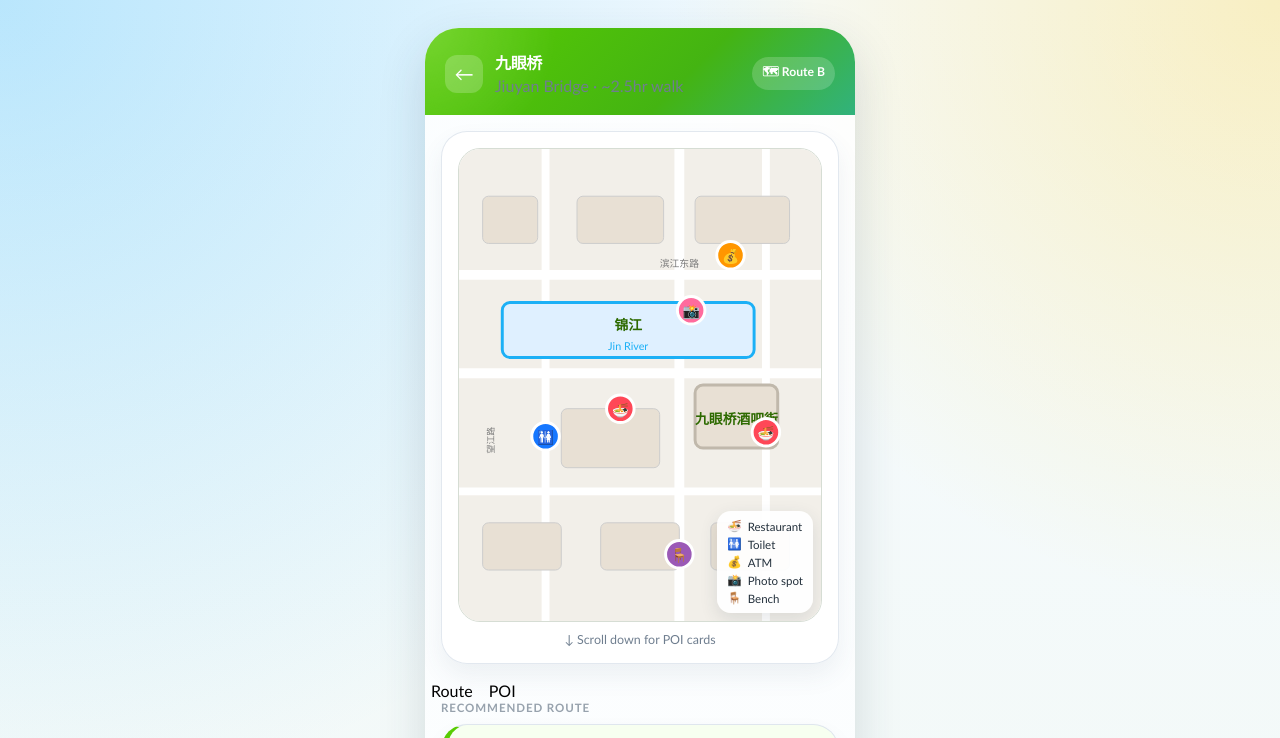
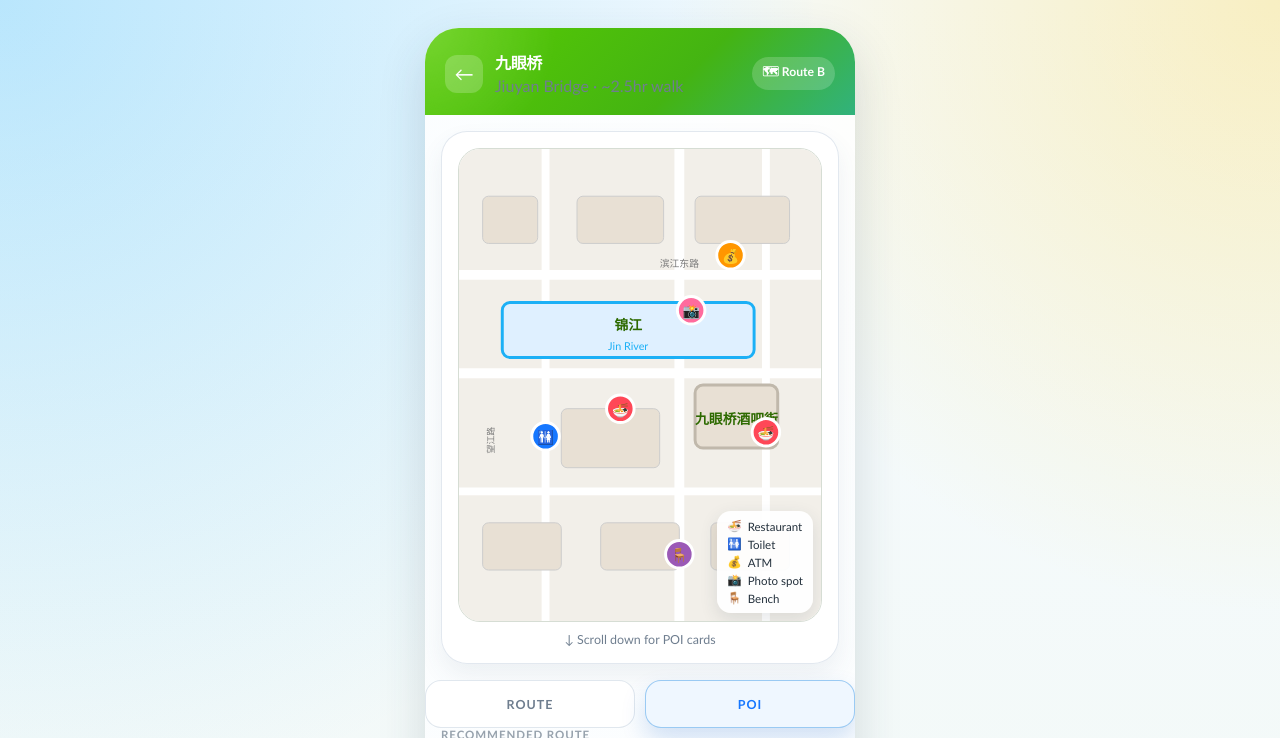
Before and after one commit to whyyyynot/china_travel, a website with bundled scripts: page districts/jiuyanqiao.html in a window 1280 px wide. Both pictures are taken after a click on the button "POI". Shown: the top 738 px of the page. Built offline with nearby package versions, Linux system fonts and the light colour scheme.

Commit message:
feat: style district map toggle toolbar

```diff
--- a/assets/site.css
+++ b/assets/site.css
@@ -643,6 +643,39 @@ button {
   height: auto;
 }
 
+.district-map-controls {
+  display: grid;
+  grid-template-columns: repeat(2, minmax(0, 1fr));
+  gap: 10px;
+  margin-top: 14px;
+}
+
+.district-map-toggle {
+  min-height: 48px;
+  border-radius: 16px;
+  border: 1.5px solid rgba(223, 230, 238, 0.95);
+  background: rgba(255, 255, 255, 0.92);
+  color: var(--muted);
+  font-size: 0.78rem;
+  font-weight: 800;
+  letter-spacing: 0.08em;
+  text-transform: uppercase;
+  transition: border 120ms ease, background 120ms ease, color 120ms ease,
+    transform 120ms ease;
+}
+
+.district-map-toggle:focus-visible,
+.district-map-toggle:hover {
+  border-color: var(--blue-dark);
+}
+
+.district-map-toggle--active {
+  border-color: rgba(27, 132, 226, 0.4);
+  background: #eff7ff;
+  color: var(--blue-dark);
+  box-shadow: 0 12px 24px rgba(17, 96, 200, 0.18);
+}
+
 .map-legend {
   position: absolute;
   right: 8px;
```
Also changed, not shown: tests/render.test.mjs (+19 -0 lines).
